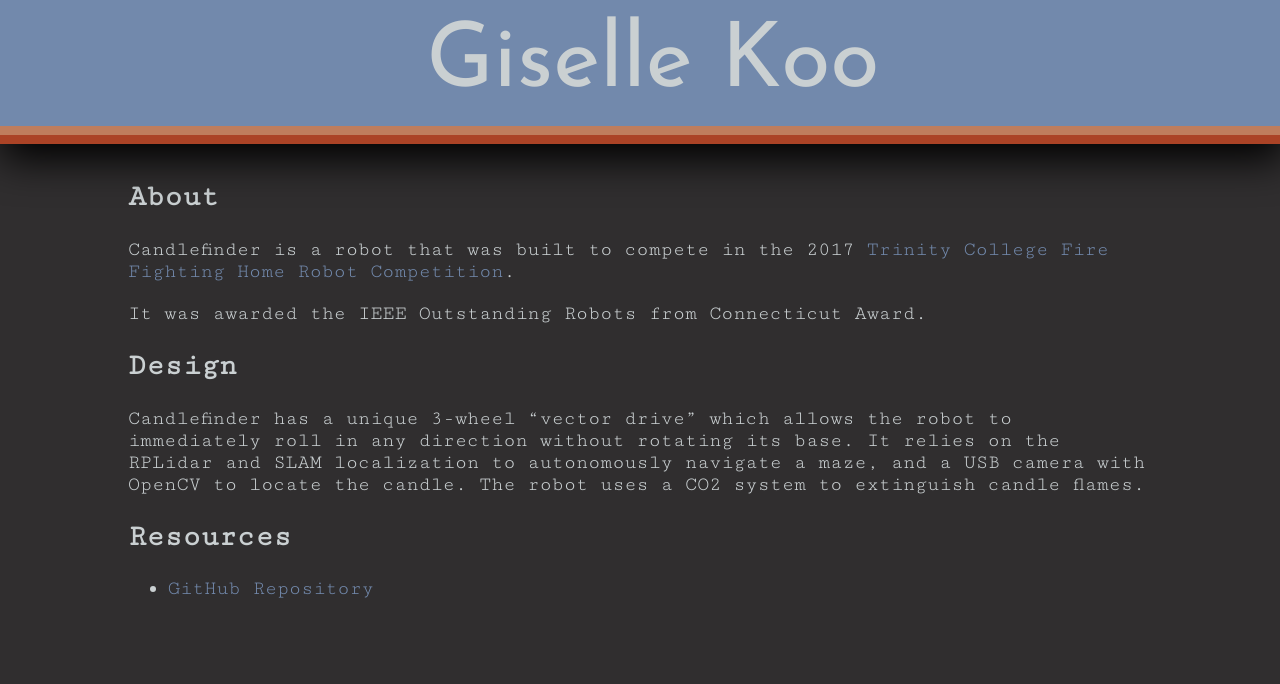
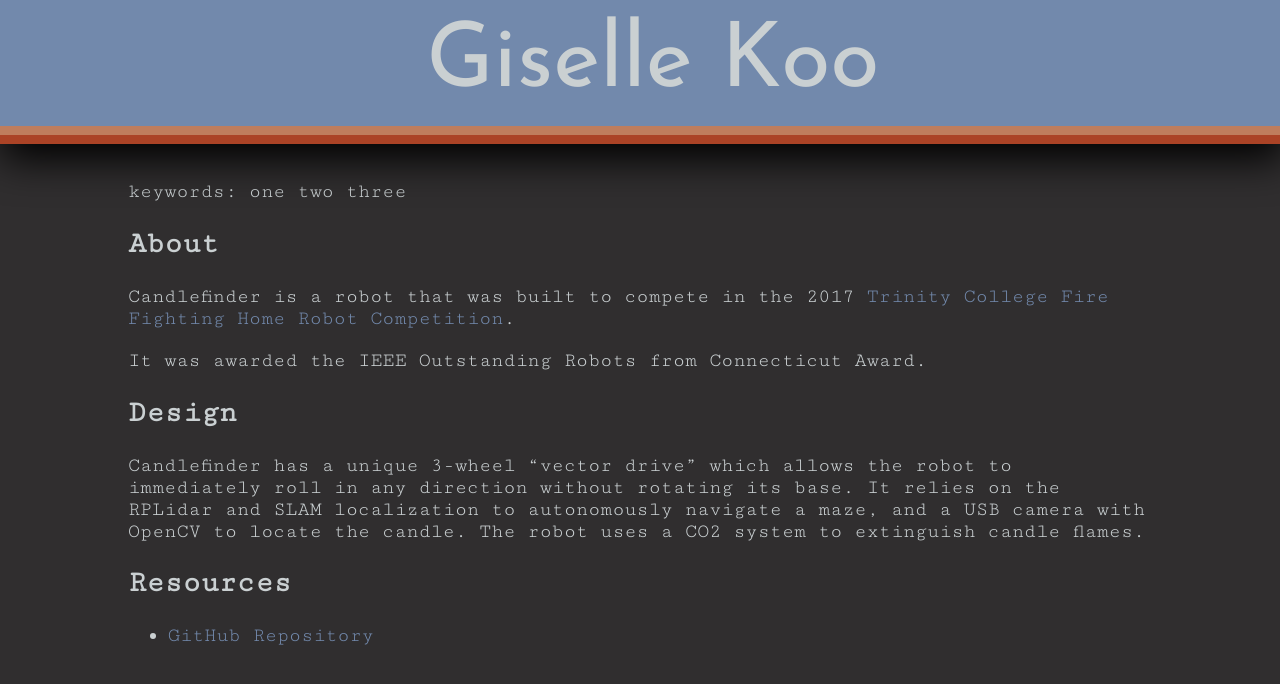
Before and after one commit to ericsims/portfolio-template, a Jekyll site: the page built from _projects/candlefinder.md, in a window 1280 px wide. Shown: the top 684 px of the page. Built offline with Jekyll 4.4.1, drawn with Linux system fonts in a browser that asks for light colours; nearby versions of some CDN libraries.

Commit message:
keywords barebones

```diff
--- a/_config.yml
+++ b/_config.yml
@@ -8,6 +8,7 @@ copyright: 2018
 collections:
   projects:
     output: true
+    layout: project
     permalink: /projects/:path/
 
 defaults:
@@ -16,8 +17,3 @@ defaults:
       path: "" # an empty string here means all files in the project
     values:
       layout: "basic"
-  -
-    scope:
-      path: "projects"
-    values:
-      layout: "project"
--- /dev/null
+++ b/_includes/keywords.html
@@ -0,0 +1,7 @@
+  <div id="keywords">
+  	<p>keywords:
+  	{% for keyword in page.keywords %}
+	  {{ keyword }}
+	{% endfor %}
+	</p>
+  </div>
--- a/_layouts/project.html
+++ b/_layouts/project.html
@@ -4,6 +4,7 @@
 <body>
   {% include header.html %}
   <div id="content">
+		 {% include keywords.html %}
     <div id="summary">
       {{ content }}
     </div>
--- a/_projects/candlefinder.md
+++ b/_projects/candlefinder.md
@@ -1,10 +1,15 @@
 ---
 title: Candlefinder
 project: candlefinder
+layout: project
 published: true
 completed: false
-keywords: {Robotics, ROS, Pathfinding, CAD}
+keywords:
+  - one
+  - two
+  - three
 ---
+
 
 ## About
 Candlefinder is a robot that was built to compete in the 2017 [Trinity College Fire Fighting Home Robot Competition](http://www.trincoll.edu/events/robot/).
```
Also changed, not shown: Gemfile.lock, 1 other file.
